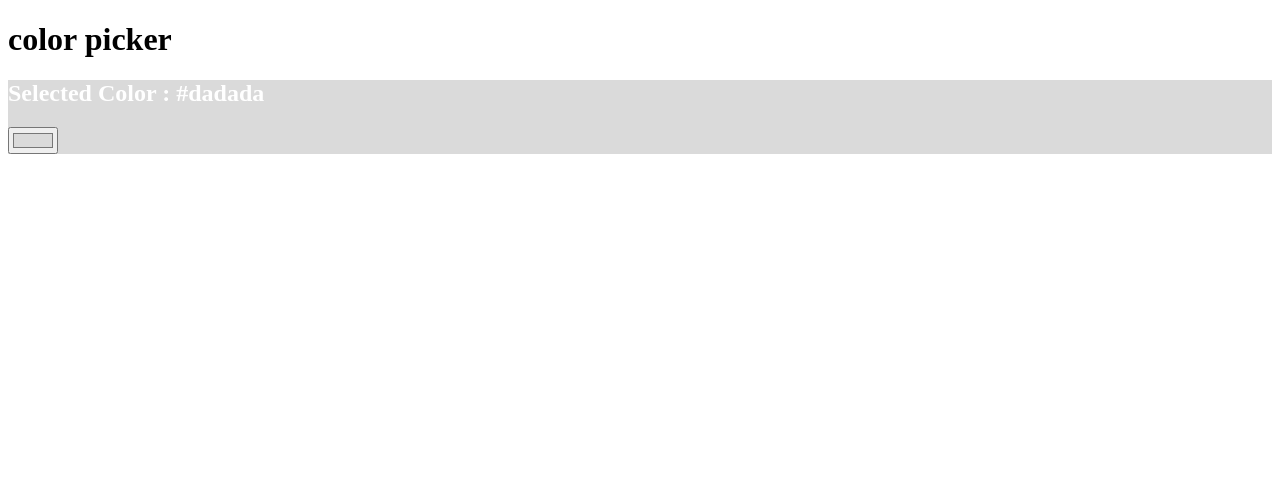
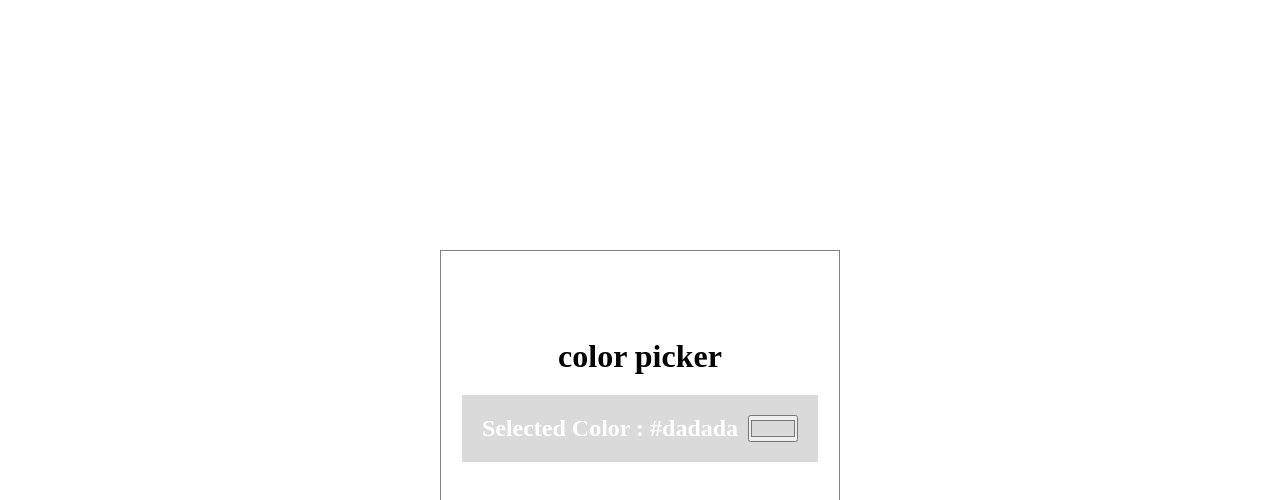
Before and after one commit to DheerajPrajapati88/Learning-React, a React (Vite) app: page / in a window 1280 px wide. Shown: the top 500 px of the page. Built offline with nearby package versions, Linux system fonts and the light colour scheme.

Commit message:
css updated of color picker comp

```diff
--- a/src/ColorPicker.jsx
+++ b/src/ColorPicker.jsx
@@ -8,7 +8,7 @@ function ColorPicker() {
         setColor(event.target.value)
     }
   return (
-    <div>
+    <div className='main'>
         <h1>color picker</h1>
         <div className="container" style={{backgroundColor:color}}>
             <h2 style={{color:'white'}}>Selected Color : {color}</h2>
--- a/src/index.css
+++ b/src/index.css
@@ -0,0 +1,26 @@
+*{
+    padding: 0;
+    margin: 0;
+    box-sizing: border-box;
+}
+.main{
+    width: 400px;
+    height: 300px;
+    border: 1px solid gray;
+    position:  absolute;
+    left: 50%;
+    top: 50%;
+    transform: translate(-50%,-50%);
+    padding: 10px;
+    display: flex;
+    flex-direction: column;
+    align-items: center;
+    justify-content: center;
+    gap: 20px;
+}
+.container{
+    display: flex;
+    gap: 10px;
+    padding: 20px;
+
+}
```
